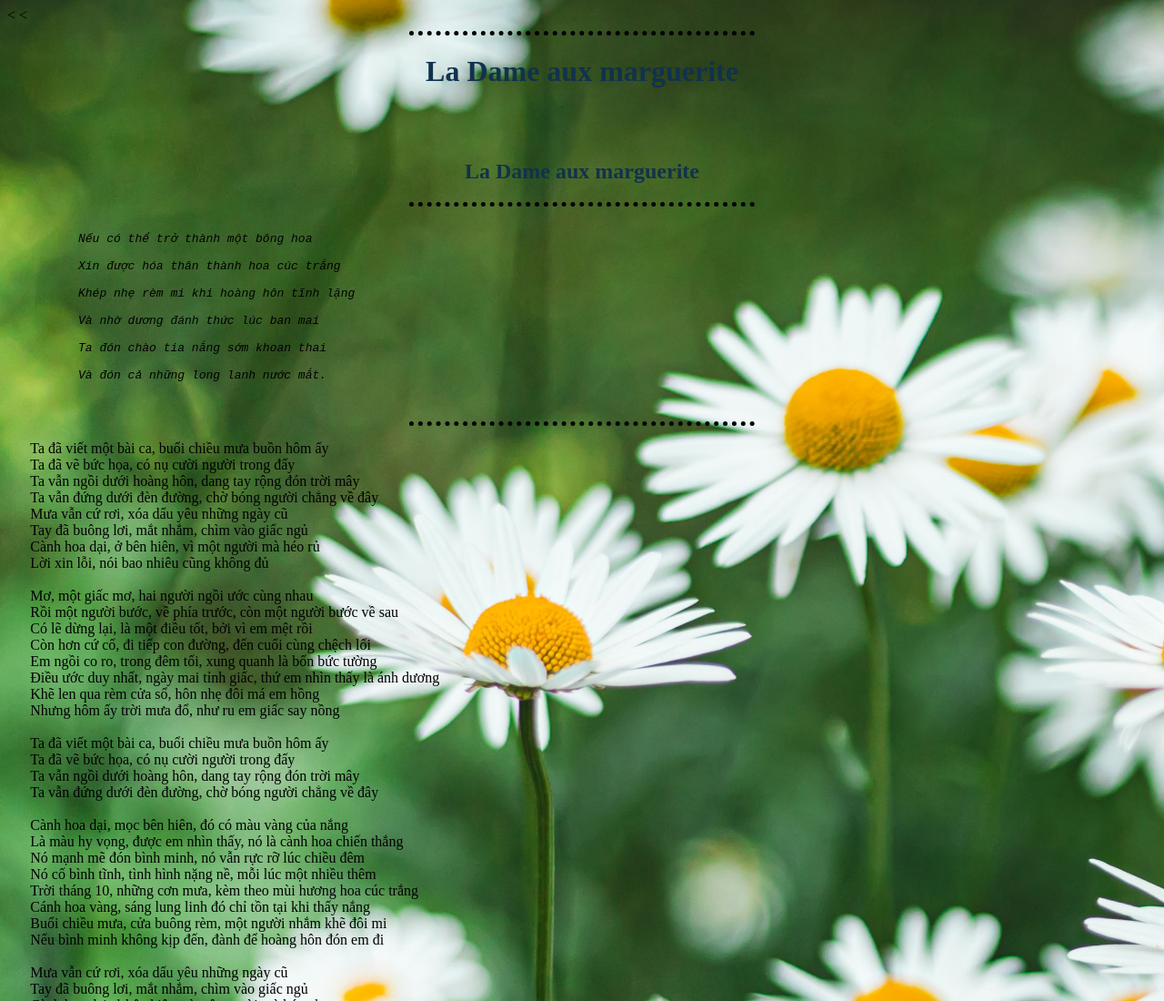
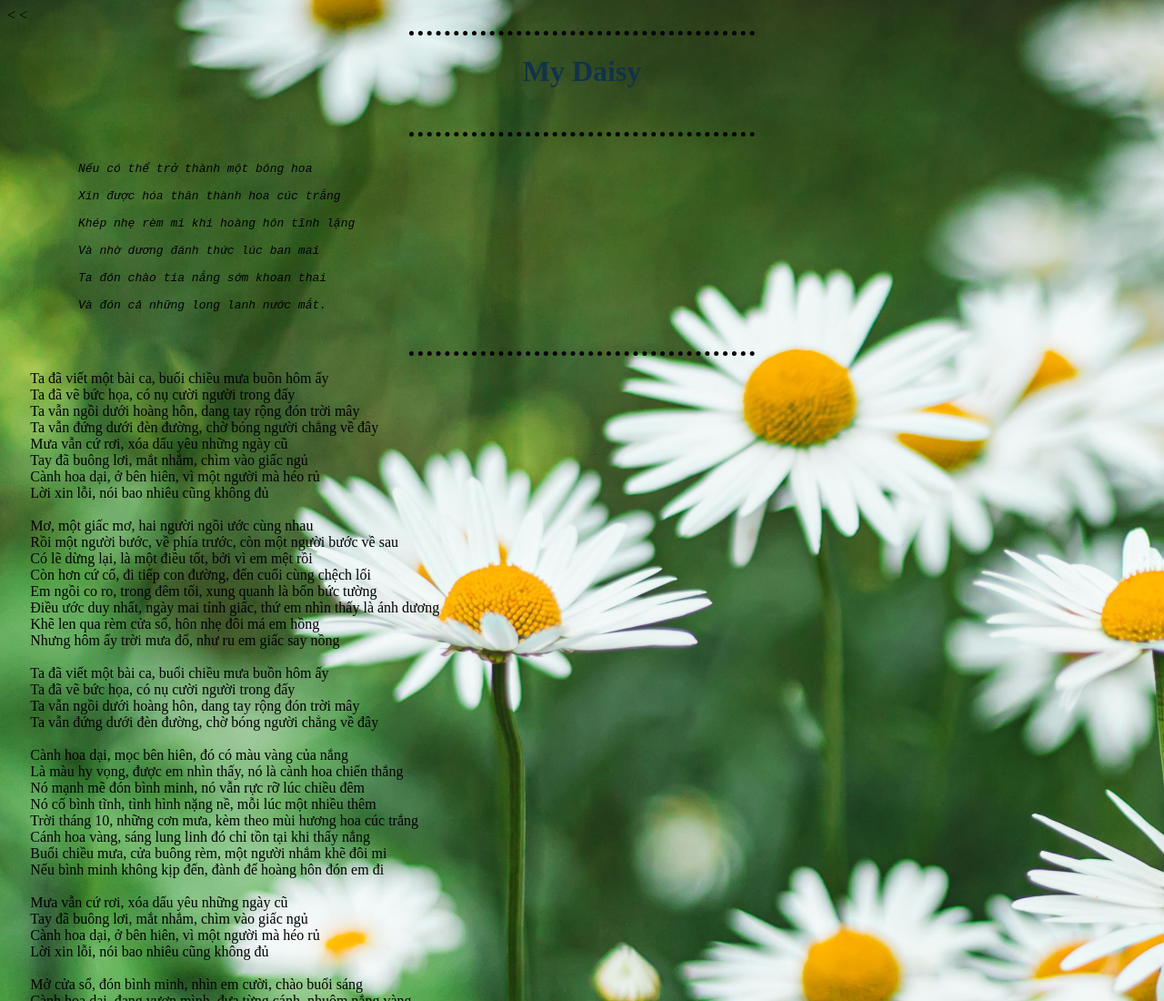
Before and after one commit to vuvg/artwork, a plain HTML site: page index.html in a window 1280 px wide. Shown: the top 1100 px of the page at 91% size. Drawn offline with Linux system fonts and the light colour scheme.

Commit message:
Update index.html

```diff
--- a/index.html
+++ b/index.html
@@ -3,19 +3,15 @@
 
   <head>
     <meta charset="utf-8">
-    <title>Turtle's Diary 💝</title>
+    <title>My Daisy 🤍</title>
     <<link rel="stylesheet" href="css/styles.css">
   </head>
 
   <body>
     <center>
       <hr />
-      <h1>La Dame aux marguerite</h1>
+      <h1>My Daisy</h1>
       <br>
-
-      <br>
-      <!--Chương Đầu Tiên -->
-      <h2>La Dame aux marguerite</h2>
       <hr />
     </center>
     <div class="content">
```
